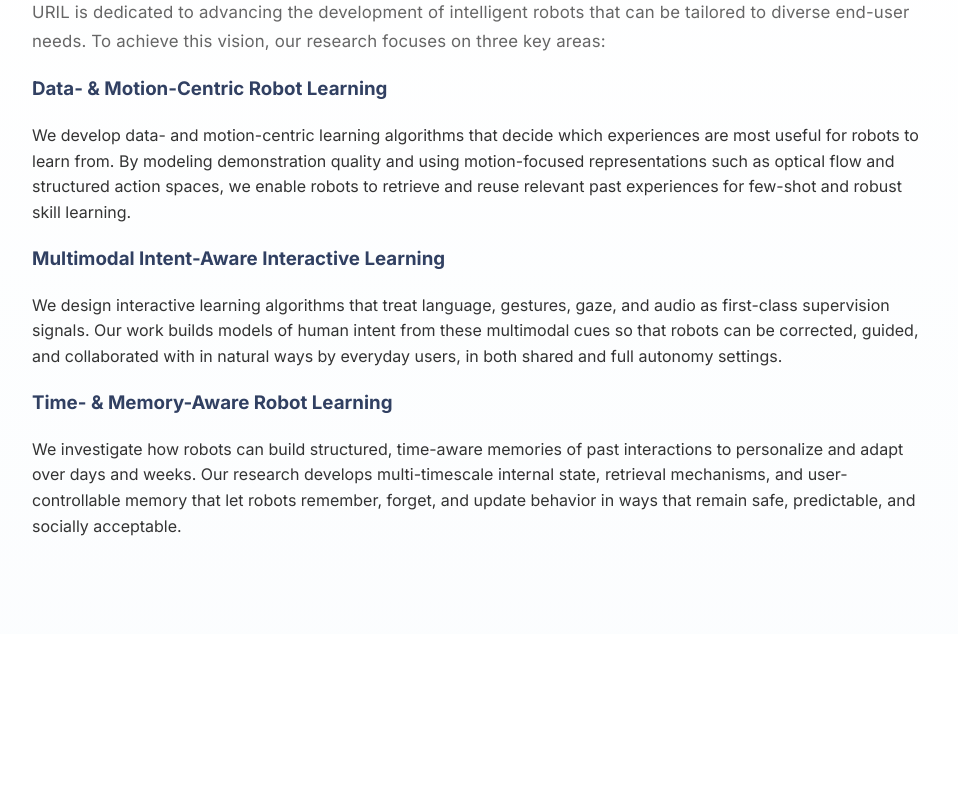
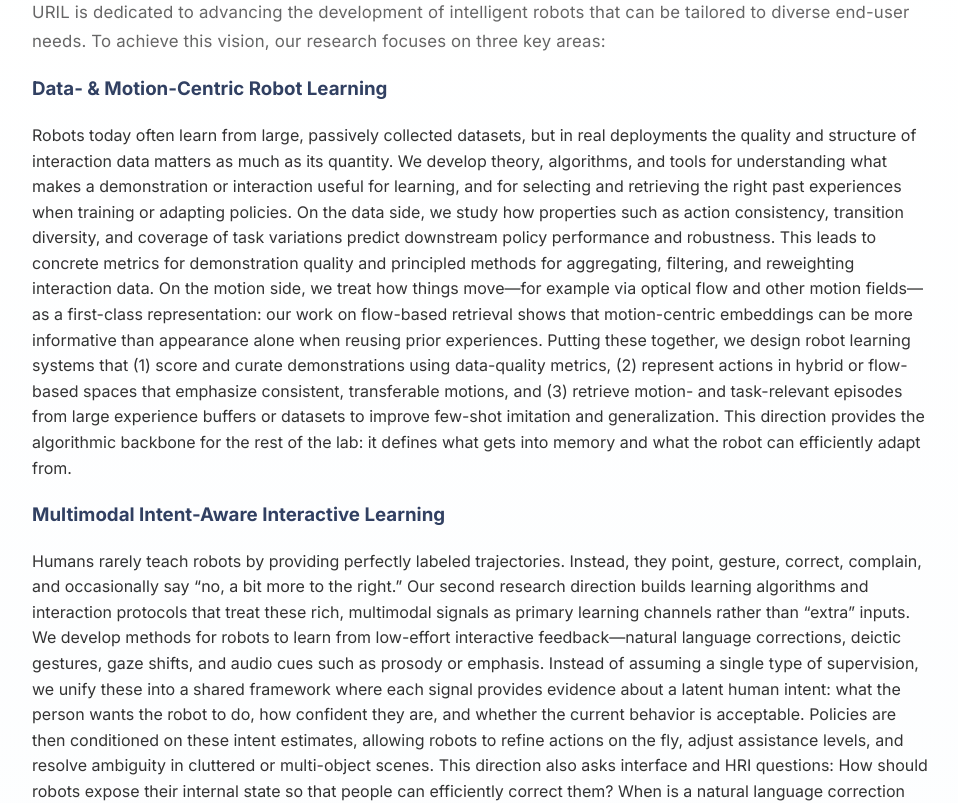
Before and after one commit to UCLA-Robot-Intelligence-Lab/UCLA-Robot-Intelligence-Lab.github.io, a SvelteKit app: page / in a window 1280 px wide. Shown: the part 1780-2583 px from the top of the page, without its empty margins (158-1116 px from the left). Before the commit the page ends 2414 px from the top, so only its background shows below. Built offline with nearby package versions, Linux system fonts and the light colour scheme.

Commit message:
research descriptions

```diff
--- a/src/routes/+page.svelte
+++ b/src/routes/+page.svelte
@@ -144,32 +144,29 @@
 
           <h3>Data- & Motion-Centric Robot Learning</h3>
           <p>
-            We develop data- and motion-centric learning algorithms that decide
-            which experiences are most useful for robots to learn from. By
-            modeling demonstration quality and using motion-focused
-            representations such as optical flow and structured action spaces,
-            we enable robots to retrieve and reuse relevant past experiences
-            for few-shot and robust skill learning.
+            Robots today often learn from large, passively collected datasets, but in real deployments the quality and structure of interaction data matters as much as its quantity. We develop theory, algorithms, and tools for understanding what makes a demonstration or interaction useful for learning, and for selecting and retrieving the right past experiences when training or adapting policies.
+
+            On the data side, we study how properties such as action consistency, transition diversity, and coverage of task variations predict downstream policy performance and robustness. This leads to concrete metrics for demonstration quality and principled methods for aggregating, filtering, and reweighting interaction data. On the motion side, we treat how things move—for example via optical flow and other motion fields—as a first-class representation: our work on flow-based retrieval shows that motion-centric embeddings can be more informative than appearance alone when reusing prior experiences.
+
+            Putting these together, we design robot learning systems that (1) score and curate demonstrations using data-quality metrics, (2) represent actions in hybrid or flow-based spaces that emphasize consistent, transferable motions, and (3) retrieve motion- and task-relevant episodes from large experience buffers or datasets to improve few-shot imitation and generalization. This direction provides the algorithmic backbone for the rest of the lab: it defines what gets into memory and what the robot can efficiently adapt from.
           </p>
 
           <h3>Multimodal Intent-Aware Interactive Learning</h3>
           <p>
-            We design interactive learning algorithms that treat language,
-            gestures, gaze, and audio as first-class supervision signals. Our
-            work builds models of human intent from these multimodal cues so
-            that robots can be corrected, guided, and collaborated with in
-            natural ways by everyday users, in both shared and full autonomy
-            settings.
+            Humans rarely teach robots by providing perfectly labeled trajectories. Instead, they point, gesture, correct, complain, and occasionally say “no, a bit more to the right.” Our second research direction builds learning algorithms and interaction protocols that treat these rich, multimodal signals as primary learning channels rather than “extra” inputs.
+
+          We develop methods for robots to learn from low-effort interactive feedback—natural language corrections, deictic gestures, gaze shifts, and audio cues such as prosody or emphasis. Instead of assuming a single type of supervision, we unify these into a shared framework where each signal provides evidence about a latent human intent: what the person wants the robot to do, how confident they are, and whether the current behavior is acceptable. Policies are then conditioned on these intent estimates, allowing robots to refine actions on the fly, adjust assistance levels, and resolve ambiguity in cluttered or multi-object scenes.
+
+          This direction also asks interface and HRI questions: How should robots expose their internal state so that people can efficiently correct them? When is a natural language correction better than a joystick nudge or a gaze shift, and how do non-experts prefer to teach? By combining algorithm design with user studies, we aim to create interactive learning systems in which everyday users can shape robot behavior using the channels that feel most natural to them, while the robot fuses those signals into a coherent, action-relevant model of intent.
           </p>
 
           <h3>Time- & Memory-Aware Robot Learning</h3>
           <p>
-            We investigate how robots can build structured, time-aware memories
-            of past interactions to personalize and adapt over days and weeks.
-            Our research develops multi-timescale internal state, retrieval
-            mechanisms, and user-controllable memory that let robots remember,
-            forget, and update behavior in ways that remain safe, predictable,
-            and socially acceptable.
+            Most current robot policies operate with, at best, a short context window. They can react to recent history, but they lack a structured sense of time: what happened earlier today versus last week, which experiences belong to which person, and which learned behaviors are outdated or mistaken. Our third research direction tackles this head-on by building time- and memory-aware learning mechanisms for long-term human–robot interaction.
+
+            We view a robot’s past experiences with people as a structured, queryable memory rather than an amorphous collection of training data. Episodes are stored with temporal and social context—who was involved, when and where events occurred, how the human reacted, and how well the robot’s behavior worked. On top of this, we design policies that can retrieve and reuse this experience in a time-sensitive way: emphasizing recent, high-quality interactions; recognizing stable long-term preferences; and down-weighting or forgetting outdated or unreliable information.
+
+            Technically, this includes multi-timescale internal state (fast interaction context, session-level adaptation, and slow user- or environment-specific parameters), small personalized adapters or latent codes that can be saved and reloaded as “memories,” and retrieval mechanisms that select relevant prior episodes based on current observations, motion, and inferred intent. Socially, it raises questions that we explicitly study: when should a robot forget or roll back learned behavior, how should it communicate what it remembers, and how do different memory behaviors affect trust, predictability, and comfort over weeks or months of interaction.
           </p>
     </div>
   </Container>
```
